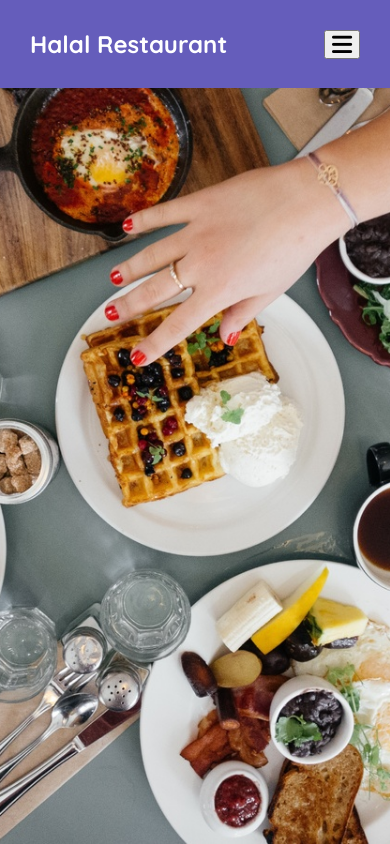
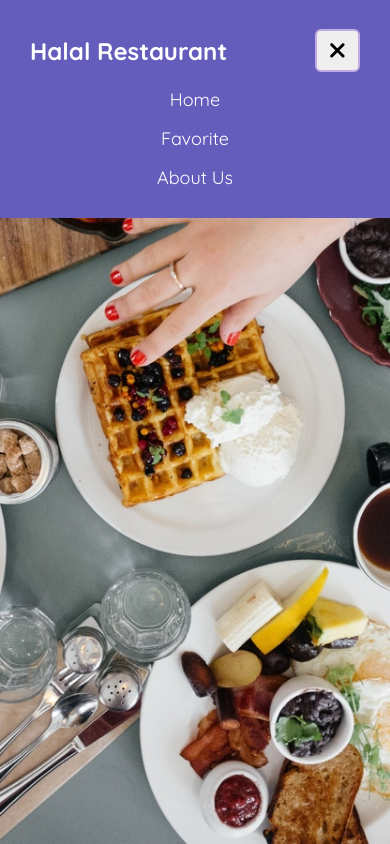
Before and after one commit to fatwaaulia/katalog-restoran, a website built with webpack: page src/templates/index.html in a window 390 px wide. Both pictures are taken after a click on the item 341 px from the left and 44 px from the top of the page. Shown: the top 844 px of the page. Built offline with nearby package versions, Linux system fonts and the light colour scheme; no server answers; files whose address does not match are found by name.

Commit message:
fix bug drawer button

```diff
--- a/src/scripts/index.js
+++ b/src/scripts/index.js
@@ -2,7 +2,6 @@ import 'regenerator-runtime'; /* for async await transpile */
 import '../styles/main.css';
 import '@fortawesome/fontawesome-free/css/all.min.css';
 import $ from 'jquery/dist/jquery.min.js';
-// import restaurant from '../scripts/restaurant.js';
 
 $(document).ready(() => {
     $(".drawer").click(() => {
@@ -11,13 +10,9 @@ $(document).ready(() => {
     });
 });
 
-// restaurant();
-
 import App from './views/app';
 
 const app = new App({
-  button: document.querySelector('#hamburgerButton'),
-  drawer: document.querySelector('#navigationDrawer'),
   content: document.querySelector('#mainContent'),
 });
 window.addEventListener('hashchange', () => {
--- a/src/scripts/utils/drawer-initiator.js
+++ /dev/null
@@ -1,23 +0,0 @@
-const DrawerInitiator = {
-    init({ button, drawer, content }) {
-      button.addEventListener('click', (event) => {
-        this._toggleDrawer(event, drawer);
-      });
-
-      content.addEventListener('click', (event) => {
-        this._closeDrawer(event, drawer);
-      });
-    },
-
-    _toggleDrawer(event, drawer) {
-      event.stopPropagation();
-      drawer.classList.toggle('open');
-    },
-
-    _closeDrawer(event, drawer) {
-      event.stopPropagation();
-      drawer.classList.remove('open');
-    },
-  };
-
-  export default DrawerInitiator;
--- a/src/scripts/views/app.js
+++ b/src/scripts/views/app.js
@@ -1,24 +1,9 @@
-import DrawerInitiator from '../utils/drawer-initiator';
 import UrlParser from '../routes/url-parser';
 import routes from '../routes/routes';
 
 class App {
-  constructor({ button, drawer, content }) {
-    this._button = button;
-    this._drawer = drawer;
+  constructor({ content }) {
     this._content = content;
-
-    this._initialAppShell();
-  }
-
-  _initialAppShell() {
-    DrawerInitiator.init({
-      button: this._button,
-      drawer: this._drawer,
-      content: this._content,
-    });
-
-    // kita bisa menginisiasikan komponen lain bila ada
   }
 
   async renderPage() {
--- a/src/scripts/views/templates/template-creator.js
+++ b/src/scripts/views/templates/template-creator.js
@@ -22,7 +22,7 @@ const RestaurantDetailTemplate = (restaurant, foodMenu, drinkMenu, customerRevie
 `
 <div class="row">
     <div class="col-lg-4">
-        <img src="${CONFIG.BASE_IMAGE_URL + restaurant.pictureId}" alt="${restaurant.name}" style="width:100%">
+        <img src="${CONFIG.BASE_IMAGE_URL + restaurant.pictureId}" alt="${restaurant.name}" style="width:100%;margin-top:8px">
         <div>
             <h1 style="margin-top:0">${restaurant.name}</h1>
             <p>${restaurant.address} <b>(${restaurant.city})</b></p>
--- a/src/styles/main.css
+++ b/src/styles/main.css
@@ -108,6 +108,11 @@ nav ul li.drawer.hide i:before{
     nav ul li.drawer a{
       padding-right: 0px;
     }
+    nav ul li.drawer button{
+      border: 2px solid #BFACE2;
+      border-radius: 6px;
+      padding: 8px 12px;
+    }
     nav ul li.items:hover:after{
       opacity: 0;
     }
@@ -136,7 +141,7 @@ nav ul li.drawer.hide i:before{
 }
 .col, .col-lg-4 {
     display: grid;
-    gap: 20px;
+    gap: 40px;
 }
 /* Ponsel */
 @media only screen and (max-width: 768px) {
--- a/src/templates/index.html
+++ b/src/templates/index.html
@@ -10,15 +10,15 @@
 </head>
 <body>
     <a href="#elementRestaurant" class="skip-link">Menuju ke konten</a>
-    <nav id="navigationDrawer">
+    <nav>
         <ul>
             <li class="logo">Halal Restaurant</li>
             <li class="drawer">
-                <button id="hamburgerButton">
+                <button>
                     <i class="fas fa-bars"></i>
                 </button>
             </li>
-            <li class="items"><a href="">Home</a></li>
+            <li class="items"><a href="#">Home</a></li>
             <li class="items"><a href="#">Favorite</a></li>
             <li class="items"><a href="https://fatwaaulia.github.io/" target="_blank">About Us</a></li>
         </ul>
```
